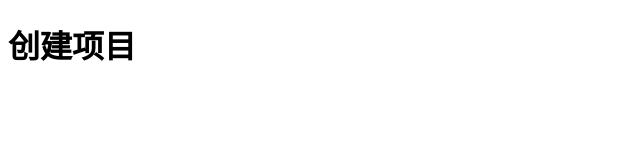
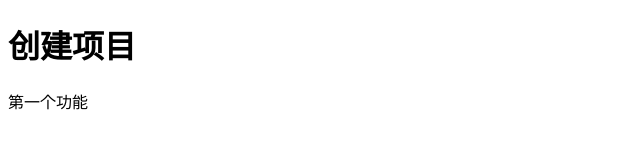
Before and after one commit to lijin1112/studenGit, a plain HTML site: page index.html in a window 1280 px wide. Shown: the whole page, without its empty margins (0-640 px from the left). Drawn offline with Linux system fonts and the light colour scheme.

Commit message:
第一个功能完成

```diff
--- a/index.html
+++ b/index.html
@@ -7,5 +7,6 @@
 </head>
 <body>
     <h1>创建项目</h1>
+    <p>第一个功能</p>
 </body>
 </html>
```
